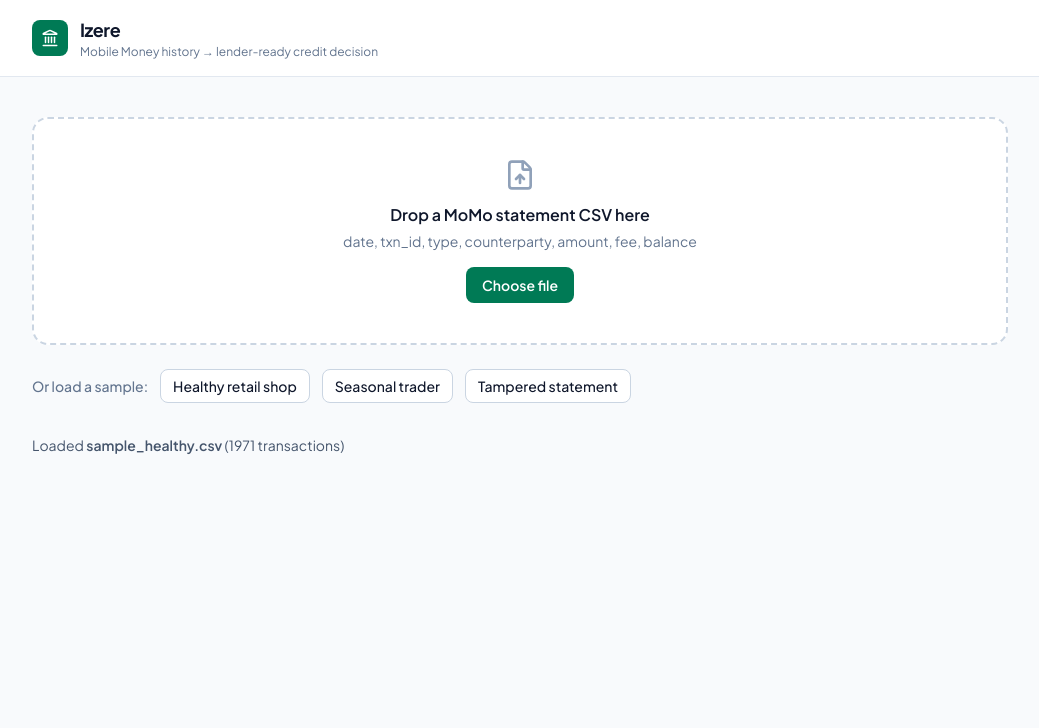
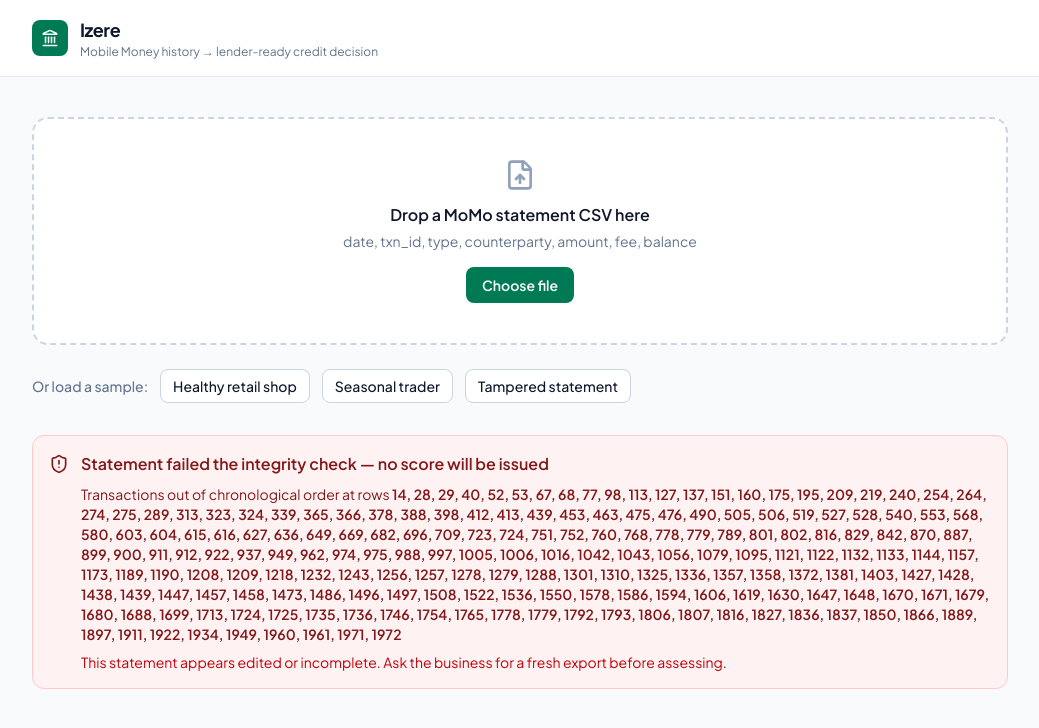
Before and after one commit to nshizirunguwilson/izere, a React (Vite) app: page / in a window 1280 px wide. Both pictures are taken after a click on the button "Healthy retail shop". Shown: the top 728 px of the page, without its empty margins (120-1159 px from the left). Built offline with nearby package versions, Linux system fonts and the light colour scheme.

Commit message:
add csv parsing and integrity check with failure banner

```diff
--- a/src/App.tsx
+++ b/src/App.tsx
@@ -1,5 +1,8 @@
-import { useCallback, useRef, useState } from 'react';
-import { FileUp, Landmark, Loader2 } from 'lucide-react';
+import { useCallback, useMemo, useRef, useState } from 'react';
+import { FileUp, Landmark, Loader2, ShieldAlert, ShieldCheck } from 'lucide-react';
+import { parseCsv, ParseError } from './lib/parse';
+import { checkIntegrity } from './lib/integrity';
+import type { IntegrityReport, Transaction } from './lib/types';
 
 const SAMPLES = [
   { label: 'Healthy retail shop', file: 'sample_healthy.csv' },
@@ -13,6 +16,23 @@
   const [loading, setLoading] = useState(false);
   const [dragOver, setDragOver] = useState(false);
   const inputRef = useRef<HTMLInputElement>(null);
+
+  const { txns, report, parseError } = useMemo<{
+    txns: Transaction[] | null;
+    report: IntegrityReport | null;
+    parseError: string | null;
+  }>(() => {
+    if (!csvText) return { txns: null, report: null, parseError: null };
+    try {
+      const parsed = parseCsv(csvText);
+      return { txns: parsed, report: checkIntegrity(parsed), parseError: null };
+    } catch (err) {
+      if (err instanceof ParseError) {
+        return { txns: null, report: null, parseError: err.message };
+      }
+      throw err;
+    }
+  }, [csvText]);
 
   const loadText = useCallback((text: string, name: string) => {
     setCsvText(text);
@@ -110,11 +130,59 @@
           {loading && <Loader2 className="animate-spin text-slate-400" size={16} />}
         </div>
 
-        {csvText && (
-          <p className="mt-8 text-sm text-slate-600">
-            Loaded <span className="font-semibold">{sourceName}</span> (
-            {csvText.trim().split('\n').length - 1} transactions)
-          </p>
+        {parseError && (
+          <div className="mt-8 flex items-start gap-3 rounded-xl border border-red-200 bg-red-50 p-4 text-red-900">
+            <ShieldAlert className="mt-0.5 shrink-0" size={20} />
+            <div>
+              <p className="font-semibold">Could not read {sourceName}</p>
+              <p className="mt-1 text-sm">{parseError}</p>
+            </div>
+          </div>
+        )}
+
+        {report && !report.valid && (
+          <div className="mt-8 flex items-start gap-3 rounded-xl border border-red-200 bg-red-50 p-4 text-red-900">
+            <ShieldAlert className="mt-0.5 shrink-0" size={20} />
+            <div className="text-sm">
+              <p className="text-base font-semibold">
+                Statement failed the integrity check — no score will be issued
+              </p>
+              {report.brokenRows.length > 0 && (
+                <p className="mt-2">
+                  Balance chain breaks at row{report.brokenRows.length > 1 ? 's' : ''}{' '}
+                  <span className="font-semibold">{report.brokenRows.join(', ')}</span>: the
+                  recorded balance does not match the previous balance plus this transaction.
+                </p>
+              )}
+              {report.duplicateIds.length > 0 && (
+                <p className="mt-2">
+                  Duplicate transaction IDs:{' '}
+                  <span className="font-semibold">{report.duplicateIds.join(', ')}</span>
+                </p>
+              )}
+              {report.outOfOrderRows.length > 0 && (
+                <p className="mt-2">
+                  Transactions out of chronological order at row
+                  {report.outOfOrderRows.length > 1 ? 's' : ''}{' '}
+                  <span className="font-semibold">{report.outOfOrderRows.join(', ')}</span>
+                </p>
+              )}
+              <p className="mt-2 text-red-700">
+                This statement appears edited or incomplete. Ask the business for a fresh export
+                before assessing.
+              </p>
+            </div>
+          </div>
+        )}
+
+        {txns && report?.valid && (
+          <div className="mt-8 flex items-center gap-3 rounded-xl border border-emerald-200 bg-emerald-50 p-4 text-emerald-900">
+            <ShieldCheck size={20} />
+            <p className="text-sm">
+              <span className="font-semibold">{sourceName}</span> verified: {txns.length}{' '}
+              transactions, balance chain intact, no duplicates, dates in order.
+            </p>
+          </div>
         )}
       </main>
     </div>
--- /dev/null
+++ b/src/lib/integrity.ts
@@ -0,0 +1,32 @@
+import type { IntegrityReport, Transaction } from './types';
+
+// Row numbers are 1-indexed counting the header line, so data row i maps to row i + 2.
+export function checkIntegrity(txns: Transaction[]): IntegrityReport {
+  const brokenRows: number[] = [];
+  const outOfOrderRows: number[] = [];
+  const idCounts = new Map<string, number>();
+
+  txns.forEach((txn, i) => {
+    idCounts.set(txn.txnId, (idCounts.get(txn.txnId) ?? 0) + 1);
+    if (i === 0) return;
+    const prev = txns[i - 1];
+    const expected = prev.balance + txn.amount - txn.fee;
+    if (Math.abs(expected - txn.balance) > 1) {
+      brokenRows.push(i + 2);
+    }
+    if (txn.date.getTime() < prev.date.getTime()) {
+      outOfOrderRows.push(i + 2);
+    }
+  });
+
+  const duplicateIds = [...idCounts.entries()]
+    .filter(([, count]) => count > 1)
+    .map(([id]) => id);
+
+  return {
+    valid: brokenRows.length === 0 && duplicateIds.length === 0 && outOfOrderRows.length === 0,
+    brokenRows,
+    duplicateIds,
+    outOfOrderRows,
+  };
+}
--- /dev/null
+++ b/src/lib/parse.ts
@@ -0,0 +1,63 @@
+import Papa from 'papaparse';
+import type { Transaction, TxnType } from './types';
+
+const TXN_TYPES: ReadonlySet<string> = new Set([
+  'PAYMENT_RECEIVED',
+  'TRANSFER_IN',
+  'CASH_IN',
+  'TRANSFER_OUT',
+  'CASH_OUT',
+  'BILL_PAYMENT',
+  'AIRTIME',
+]);
+
+interface RawRow {
+  date: string;
+  txn_id: string;
+  type: string;
+  counterparty: string;
+  amount: string;
+  fee: string;
+  balance: string;
+}
+
+export class ParseError extends Error {}
+
+export function parseCsv(text: string): Transaction[] {
+  const result = Papa.parse<RawRow>(text.trim(), {
+    header: true,
+    skipEmptyLines: true,
+  });
+
+  const missing = ['date', 'txn_id', 'type', 'counterparty', 'amount', 'fee', 'balance'].filter(
+    (f) => !result.meta.fields?.includes(f),
+  );
+  if (missing.length > 0) {
+    throw new ParseError(`CSV is missing required columns: ${missing.join(', ')}`);
+  }
+
+  return result.data.map((row, i) => {
+    const date = new Date(row.date.replace(' ', 'T'));
+    if (Number.isNaN(date.getTime())) {
+      throw new ParseError(`Row ${i + 2}: invalid date "${row.date}"`);
+    }
+    if (!TXN_TYPES.has(row.type)) {
+      throw new ParseError(`Row ${i + 2}: unknown transaction type "${row.type}"`);
+    }
+    const amount = Number(row.amount);
+    const fee = Number(row.fee);
+    const balance = Number(row.balance);
+    if (Number.isNaN(amount) || Number.isNaN(fee) || Number.isNaN(balance)) {
+      throw new ParseError(`Row ${i + 2}: amount, fee and balance must be numbers`);
+    }
+    return {
+      date,
+      txnId: row.txn_id,
+      type: row.type as TxnType,
+      counterparty: row.counterparty,
+      amount,
+      fee,
+      balance,
+    };
+  });
+}
--- /dev/null
+++ b/src/lib/types.ts
@@ -0,0 +1,79 @@
+export type TxnType =
+  | 'PAYMENT_RECEIVED'
+  | 'TRANSFER_IN'
+  | 'CASH_IN'
+  | 'TRANSFER_OUT'
+  | 'CASH_OUT'
+  | 'BILL_PAYMENT'
+  | 'AIRTIME';
+
+export interface Transaction {
+  date: Date;
+  txnId: string;
+  type: TxnType;
+  counterparty: string;
+  amount: number;
+  fee: number;
+  balance: number;
+}
+
+export interface IntegrityReport {
+  valid: boolean;
+  brokenRows: number[];
+  duplicateIds: string[];
+  outOfOrderRows: number[];
+}
+
+export interface MonthlyAggregate {
+  month: string;
+  revenue: number;
+  expenses: number;
+  net: number;
+  sellingDays: number;
+}
+
+export interface FeatureSet {
+  monthsCovered: number;
+  txnCount: number;
+  medianMonthlyRevenue: number;
+  medianMonthlyNet: number;
+  sellingDaysRatio: number;
+  revenueCV: number;
+  expenseRatio: number;
+  netCV: number;
+  growthRate: number;
+  nearZeroDayShare: number;
+}
+
+export interface ScoreResult {
+  score: number;
+  verdict: 'APPROVE' | 'REVIEW' | 'DECLINE' | 'NOT_SCOREABLE';
+  subs: {
+    regularity: number;
+    liquidity: number;
+    discipline: number;
+    stability: number;
+    growth: number;
+  };
+  reasons: string[];
+  safeMonthlyPayment: number;
+  recommendedLimit: number;
+}
+
+export interface LoanRequest {
+  amount: number;
+  termMonths: number;
+  monthlyRate: number; // default rate 0.02
+}
+
+export interface LoanAssessment {
+  requestedPayment: number;
+  capacity: number;
+  ratio: number;
+  verdict: 'MATCH' | 'STRETCH' | 'MISMATCH';
+  counterOffer: {
+    maxAmountAtTerm: number;
+    minTermForAmount: number | null;
+  };
+  reasons: string[];
+}
```
